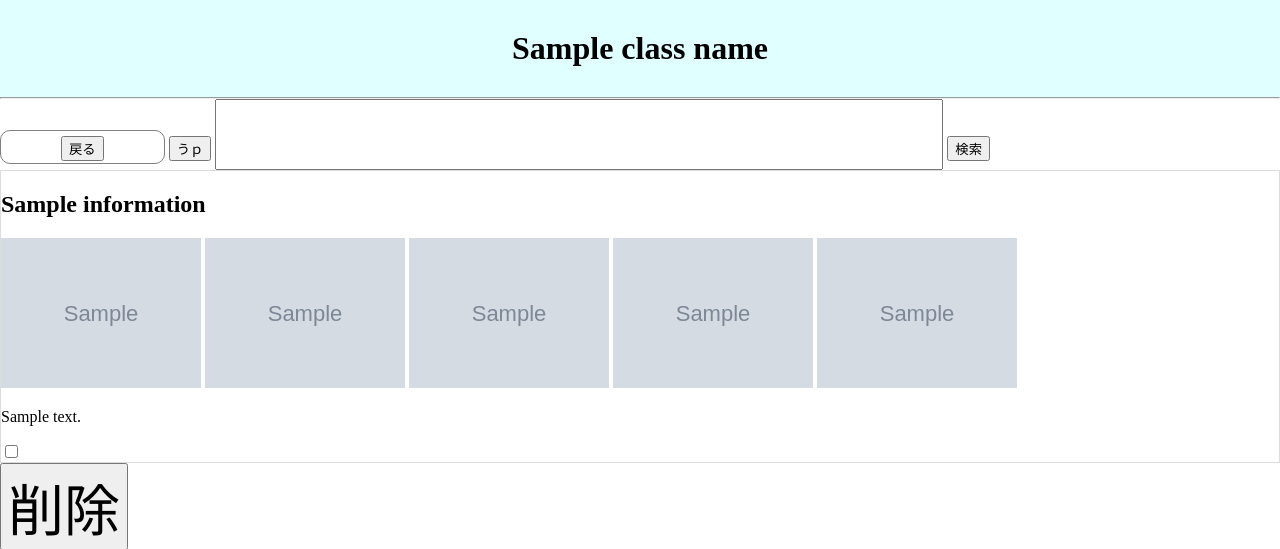
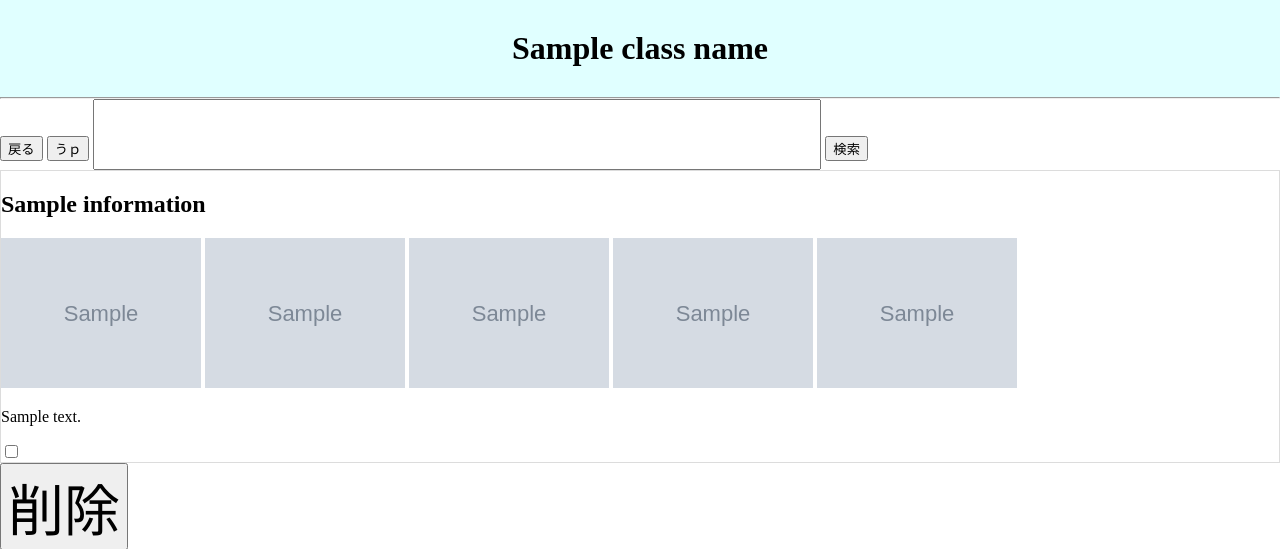
Before and after one commit to chihirokubo/timetable, a Django app: template templates/index/information.html in a window 1280 px wide. Shown: the top 549 px of the page. Run offline with Django 3.2, Linux system fonts and the light colour scheme; tables that the repository leaves empty hold one stand-in row (values such as "Sample post"); the template is opened without the code that fills it: values that come from a table or form of the project are taken from there, most other values are stand-ins (such as "Sample title", 1, 10 or a date in 2020); grey boxes marked "Sample" are stand-in pictures.

Commit message:
戻るボタンの修正

```diff
--- a/templates/index/information.html
+++ b/templates/index/information.html
@@ -11,7 +11,7 @@
     <h1 class="name_title">{{class_name}}</h1>
     <hr>
 </div>
-<a href="{% url 'app:index' %}" value="戻る" class="back_button_1"><button>戻る</button></a>
+<a href="{% url 'app:index' %}"><button>戻る</button></a>
 <a href="{% url 'app:upload' %}"><button>うｐ</button></a>
 <input id="search-input" type="text" placeholder="">
 <button onclick="search()">検索</button>
```
